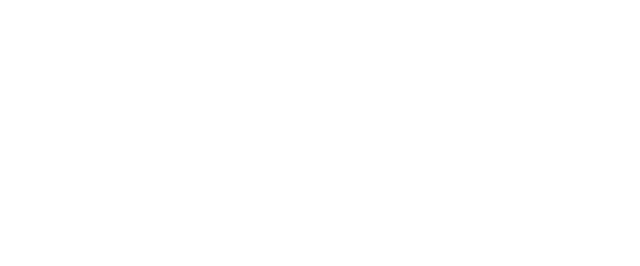
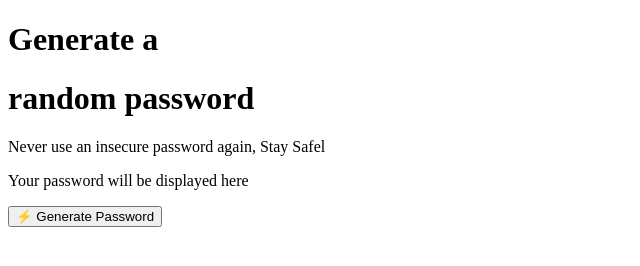
Before and after one commit to saroshfarhan/PasswordGenerator, a plain HTML site: page index.html in a window 1280 px wide. Shown: the whole page, without its empty margins (0-640 px from the left). Drawn offline with Linux system fonts and the light colour scheme.

Commit message:
page layout and style commint

```diff
--- a/css/style.css
+++ b/css/style.css
@@ -0,0 +1,16 @@
+/* colors
+bg #001c2d
+txt #ffffff
+border div #016312
+button #016312 */
+
+body{
+    margin: 0;
+    font-family: 'Montserrat', sans-serif;
+    background-color: #001c2d;
+}
+
+main{
+    padding: 5rem;
+    font-family: 'Montserrat', sans-serif;
+}
--- a/index.html
+++ b/index.html
@@ -1,12 +1,32 @@
 <!DOCTYPE html>
 <html lang="en">
+
 <head>
     <meta charset="UTF-8">
     <meta http-equiv="X-UA-Compatible" content="IE=edge">
     <meta name="viewport" content="width=device-width, initial-scale=1.0">
+    <link rel="preconnect" href="https://fonts.googleapis.com">
+    <link rel="preconnect" href="https://fonts.gstatic.com" crossorigin>
+    <link href="https://fonts.googleapis.com/css2?family=Montserrat:wght@400;700&display=swap" rel="stylesheet">
     <title>Password Generator</title>
 </head>
+
 <body>
+    <main>
+        <h1>Generate a</h1>
 
+        <h1 class="green-text">random password</h1>
+
+        <p>Never use an insecure password again, Stay Safel</p>
+
+        <div class="interactive-place">
+            <p class="password" id="pass-gen">Your password will be displayed here</p>
+
+            <button type="submit" class="pwd-generate" id="pwd-gen-btn">⚡️ Generate Password</button>
+
+        </div>
+
+    </main>
 </body>
+
 </html>
```
